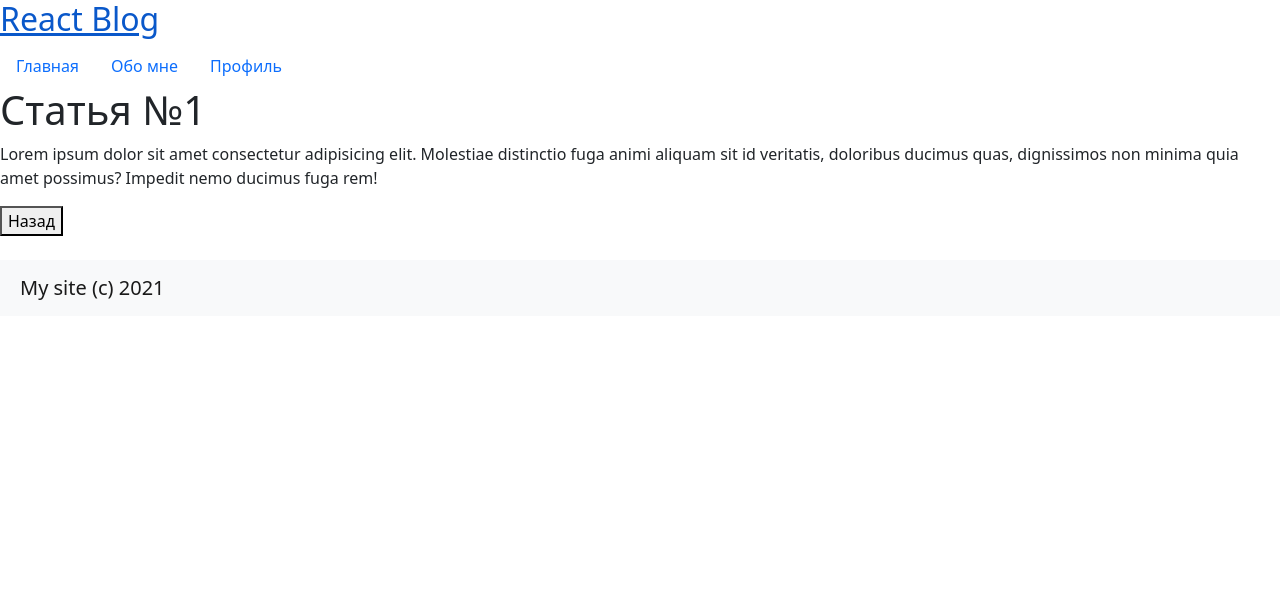
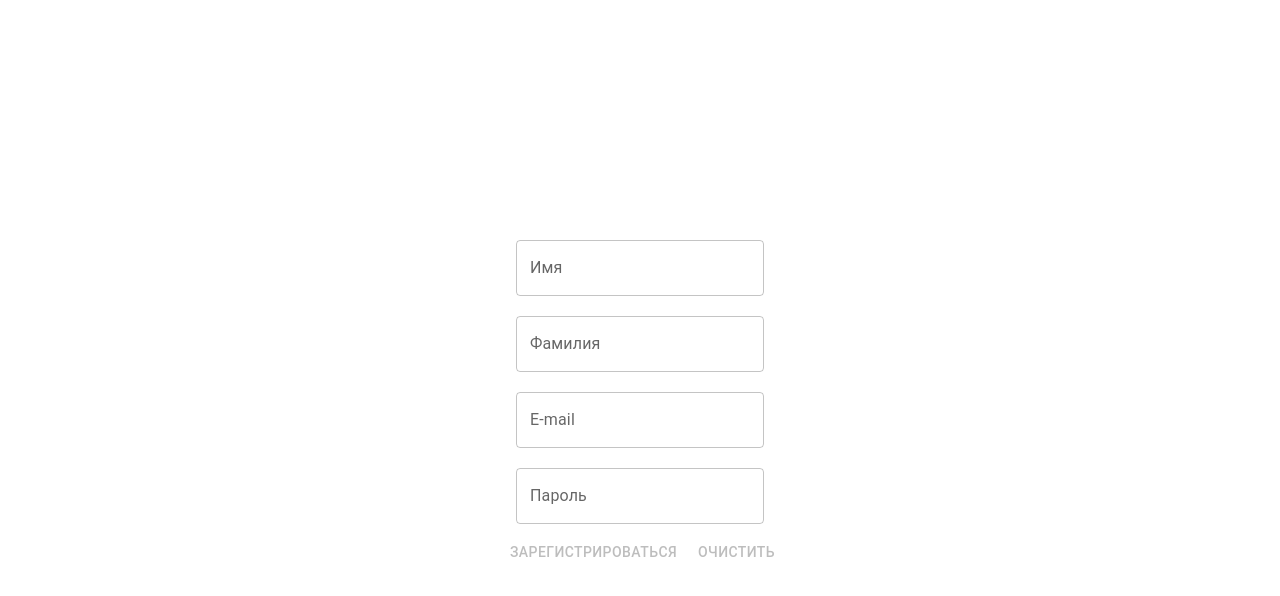
Before and after one commit to AcidRainFckU/mentor-tutorial-ts, a React (Create React App) app: page /post/1 in a window 1280 px wide. Shown: the top 596 px of the page. Built offline with nearby package versions, Linux system fonts and the light colour scheme.

Commit message:
Сделал урок №7

```diff
--- a/src/index.tsx
+++ b/src/index.tsx
@@ -1,13 +1,17 @@
 import React from "react";
 import ReactDOM from "react-dom";
 import "../node_modules/bootstrap/dist/css/bootstrap.min.css";
+import { BrowserRouter as Router } from "react-router-dom";
 
 // import App from './tutorial-5/App';
-import App from "./tutorial-6/App";
+// import App from "./tutorial-6/App";
+import App from "./tutorial-7/App";
 
 ReactDOM.render(
   <React.StrictMode>
-    <App />
+    <Router>
+      <App />
+    </Router>
   </React.StrictMode>,
   document.getElementById("root")
 );
--- a/src/tutorial-6/App.scss
+++ b/src/tutorial-6/App.scss
@@ -1,16 +1,18 @@
-* {
-  padding: 0;
+body {
   margin: 0;
-  font-family: -apple-system, BlinkMacSystemFont, "Segoe UI", Roboto, Oxygen,
-    Ubuntu, Cantarell, "Open Sans", "Helvetica Neue", sans-serif;
-  box-sizing: border-box;
+  font-family: -apple-system, BlinkMacSystemFont, "Segoe UI", "Roboto", "Oxygen",
+    "Ubuntu", "Cantarell", "Fira Sans", "Droid Sans", "Helvetica Neue",
+    sans-serif;
+  -webkit-font-smoothing: antialiased;
+  -moz-osx-font-smoothing: grayscale;
+  padding: 20px;
 }
 
-.container {
-  width: 100vw;
-  height: 100vh;
+header {
   display: flex;
-  .reviews-block {
-    margin: auto;
-  }
+  align-items: center;
+  justify-content: space-between;
+  padding-bottom: 20px;
+  margin-bottom: 20px;
+  border-bottom: 1px solid rgba(0, 0, 0, 0.1);
 }
--- a/src/tutorial-6/App.tsx
+++ b/src/tutorial-6/App.tsx
@@ -1,71 +1,52 @@
-import { Nav, Navbar, Row, Col, Card } from "react-bootstrap";
-import Article from "./components/Article";
-import React from "react";
+import Article from "./pages/Article";
+import React, { Children } from "react";
+import Home from "./pages/Home";
+import About from "./pages/About";
+import Header from "./components/Header";
+import Footer from "./components/Footer";
+import "../tutorial-6/App.scss";
+import { Route, Routes, Navigate } from "react-router-dom";
+// type RouteProps = {
+//   path: any;
+//   children: any;
+//   exact?: boolean;
+// };
+
+// function Route({ path, children, exact }: RouteProps) {
+//   const { pathname } = window.location;
+
+//   if (exact) {
+//     if (pathname === path) {
+//       return children;
+//     }
+//   } else {
+//     if (pathname.includes(path)) {
+//       return children;
+//     }
+//   }
+//   return null;
+// }
+
+const ProtectedRoute: React.FC = () => {
+  const token = window.localStorage.getItem("token");
+
+  return token ? <h2>Это протектед епта</h2> : <Navigate to="/" />;
+};
 
 export default function App() {
-  const { pathname } = window.location;
-  const [id, setId] = React.useState<string[]>([]);
-
-  React.useEffect(() => {
-    setId(pathname.toString().split("/"));
-  }, [pathname]);
-
   return (
     <div className="App">
-      <header>
-        <h2>
-          <a href="/">React Blog</a>
-        </h2>
-        <Nav variant="pills" defaultActiveKey="/">
-          <Nav.Item>
-            <Nav.Link eventKey="/home" href="/">
-              Главная
-            </Nav.Link>
-          </Nav.Item>
-          <Nav.Item>
-            <Nav.Link eventKey="/home" href="/about">
-              Обо мне
-            </Nav.Link>
-          </Nav.Item>
-          <Nav.Item>
-            <Nav.Link eventKey="/home" href="/profile">
-              Профиль
-            </Nav.Link>
-          </Nav.Item>
-        </Nav>
-      </header>
-      {pathname === "/" && (
-        <Row xs={1} md={3} className="g-4">
-          <Col>
-            <Card>
-              <Card.Img
-                variant="top"
-                src="https://via.placeholder.com/150x150"
-              />
-              <Card.Body>
-                <Card.Title>
-                  <a href="/post/1">Card title</a>
-                </Card.Title>
-                <Card.Text>
-                  This is a longer card with supporting text below as a natural
-                  lead-in to additional content. This content is a little bit
-                  longer.
-                </Card.Text>
-              </Card.Body>
-            </Card>
-          </Col>
-        </Row>
-      )}
-      {pathname.substring(0, 6) === "/post/" && <Article id={id[2]} />}
-      {pathname === "/about" && (
-        <Card>
-          <Card.Body>Это мой личный сайт!</Card.Body>
-        </Card>
-      )}
+      <Header />
+
+      <Routes>
+        <Route path="/profile" element={<ProtectedRoute />} />
+        <Route path="/" element={<Home />} />
+        <Route path="about" element={<About />} />
+        <Route path="/post/:articleId" element={<Article />} />
+        <Route path="*" element={<h1>Страница не найдена!</h1>} />
+      </Routes>
       <br />
-      <Navbar bg="light" style={{ paddingLeft: 20 }}>
-        <Navbar.Brand href="#home">My site (c) 2021</Navbar.Brand>
-      </Navbar>
+      <Footer />
     </div>
   );
 }
--- /dev/null
+++ b/src/tutorial-6/components/Footer.tsx
@@ -0,0 +1,12 @@
+import { Navbar } from "react-bootstrap";
+import React from "react";
+
+const Footer = () => {
+  return (
+    <Navbar bg="light" style={{ paddingLeft: 20 }}>
+      <Navbar.Brand href="#home">My site (c) 2021</Navbar.Brand>
+    </Navbar>
+  );
+};
+
+export default Footer;
--- /dev/null
+++ b/src/tutorial-6/components/Header.tsx
@@ -0,0 +1,31 @@
+import { Nav } from "react-bootstrap";
+import { Link, NavLink } from "react-router-dom";
+
+const Header = () => {
+  return (
+    <header>
+      <h2>
+        <Link to="/">React Blog</Link>
+      </h2>
+      <Nav variant="pills" defaultActiveKey="/">
+        <Nav.Item>
+          <Nav.Link as={NavLink} to="/">
+            Главная
+          </Nav.Link>
+        </Nav.Item>
+        <Nav.Item>
+          <Nav.Link as={NavLink} to="/about">
+            Обо мне
+          </Nav.Link>
+        </Nav.Item>
+        <Nav.Item>
+          <Nav.Link as={NavLink} to="/profile">
+            Профиль
+          </Nav.Link>
+        </Nav.Item>
+      </Nav>
+    </header>
+  );
+};
+
+export default Header;
--- /dev/null
+++ b/src/tutorial-6/pages/About.tsx
@@ -0,0 +1,12 @@
+import React from "react";
+import { Card } from "react-bootstrap";
+
+const About = () => {
+  return (
+    <Card>
+      <Card.Body>Это мой личный сайт!</Card.Body>
+    </Card>
+  );
+};
+
+export default About;
--- a/src/tutorial-6/components/Article.tsx
+++ b/src/tutorial-6/pages/Article.tsx
@@ -1,11 +1,10 @@
-import React from "react";
+import { useParams, Link } from "react-router-dom";
 
-type Props = { id: string };
-
-const Article: React.FC<Props> = ({ id }) => {
+const Article = () => {
+  let { articleId } = useParams();
   return (
     <div>
-      <h1>Статья №{id}</h1>
+      <h1>Статья №{articleId}</h1>
 
       <p>
         Lorem ipsum dolor sit amet consectetur adipisicing elit. Molestiae
@@ -14,9 +13,9 @@ const Article: React.FC<Props> = ({ id }) => {
         rem!
       </p>
 
-      <a href="/">
+      <Link to="/">
         <button>Назад</button>
-      </a>
+      </Link>
     </div>
   );
 };
--- /dev/null
+++ b/src/tutorial-6/pages/Home.tsx
@@ -0,0 +1,26 @@
+import { Row, Col, Card } from "react-bootstrap";
+import { Link } from "react-router-dom";
+
+const Home = () => {
+  return (
+    <Row xs={1} md={3} className="g-4">
+      <Col>
+        <Card>
+          <Card.Img variant="top" src="https://via.placeholder.com/150x150" />
+          <Card.Body>
+            <Card.Title>
+              <Link to="/post/1">Card title</Link>
+            </Card.Title>
+            <Card.Text>
+              This is a longer card with supporting text below as a natural
+              lead-in to additional content. This content is a little bit
+              longer.
+            </Card.Text>
+          </Card.Body>
+        </Card>
+      </Col>
+    </Row>
+  );
+};
+
+export default Home;
--- /dev/null
+++ b/src/tutorial-7/App.scss
@@ -0,0 +1,28 @@
+* {
+  box-sizing: border-box;
+}
+
+body {
+  margin: 0;
+  font-family: -apple-system, BlinkMacSystemFont, "Segoe UI", "Roboto", "Oxygen",
+    "Ubuntu", "Cantarell", "Fira Sans", "Droid Sans", "Helvetica Neue",
+    sans-serif;
+  -webkit-font-smoothing: antialiased;
+  -moz-osx-font-smoothing: grayscale;
+
+  .App {
+    display: flex;
+    flex-direction: column;
+    justify-content: center;
+    align-items: center;
+    width: 100vw;
+    height: 100vh;
+    .text-field {
+      margin: 10px;
+      max-width: 300px;
+    }
+    .button {
+      margin: 0 5px;
+    }
+  }
+}
--- /dev/null
+++ b/src/tutorial-7/App.tsx
@@ -0,0 +1,95 @@
+import React from "react";
+import TextField from "@mui/material/TextField";
+import Button from "@mui/material/Button";
+import { useForm, SubmitHandler } from "react-hook-form";
+import "./App.scss";
+
+type Form = {
+  email: string;
+  firstName: string;
+  lastName: string;
+  password: string;
+};
+
+export default function App() {
+  const {
+    handleSubmit,
+    register,
+    formState: { errors, isValid, isDirty },
+    reset,
+  } = useForm<Form>({ mode: "onChange" });
+
+  const handleClickRegister: SubmitHandler<Form> = (values) => {
+    console.log("ФОРМА!", values);
+    reset();
+  };
+
+  return (
+    <form className="App" onSubmit={handleSubmit(handleClickRegister)}>
+      <TextField
+        className="text-field"
+        id="firstName"
+        label="Имя"
+        {...register("firstName", {
+          validate: (value) => value !== "admin" || "Nice try!",
+          required: "Это обязательное поле!",
+        })}
+        helperText={errors.firstName && errors.firstName.message}
+        error={!!errors.firstName}
+      />
+      <TextField
+        className="text-field"
+        id="standard-basic"
+        label="Фамилия"
+        {...register("lastName", {
+          required: "Это обязательное поле!",
+        })}
+        helperText={errors.lastName && errors.lastName.message}
+        error={!!errors.lastName}
+      />
+      <TextField
+        className="text-field"
+        id="standard-basic"
+        label="E-mail"
+        {...register("email", {
+          required: "Это обязательное поле!",
+          pattern: {
+            value: /^[A-Z0-9._%+-]+@[A-Z0-9._%+-]+\.[A-Z]{2,}$/i,
+            message: "Это неверная почта!",
+          },
+        })}
+        helperText={errors.email && errors.email.message}
+        error={!!errors.email}
+      />
+      <TextField
+        className="text-field"
+        id="standard-basic"
+        label="Пароль"
+        {...register("password", {
+          required: "Это обязательное поле!",
+        })}
+        helperText={errors.password && errors.password.message}
+        error={!!errors.password}
+      />
+      <div className="buttons">
+        <Button
+          className="button"
+          type="submit"
+          disabled={!isDirty || !isValid}
+        >
+          Зарегистрироваться
+        </Button>
+        <Button
+          className="button__clear"
+          color="secondary"
+          onClick={() => {
+            reset();
+          }}
+          disabled={!isDirty}
+        >
+          Очистить
+        </Button>
+      </div>
+    </form>
+  );
+}
--- a/tsconfig.json
+++ b/tsconfig.json
@@ -1,6 +1,6 @@
 {
   "compilerOptions": {
-    "target": "es2015",
+    "target": "es2016",
     "lib": [
       "es5", "es6",
       "dom",
```
Also changed, not shown: package.json (+8 -7 lines), 2 other files (tests, documents, lock files or other folders).
